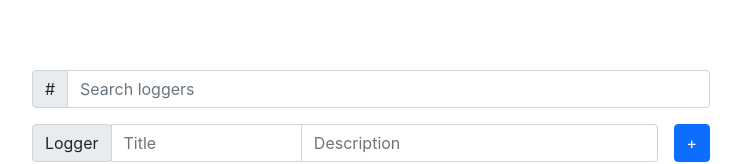
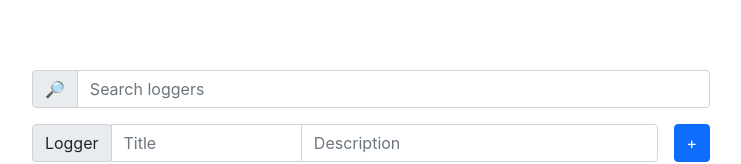
Before and after one commit to jwilld/habit-track, a Next.js app: page / in a window 1280 px wide. Shown: the part 574-738 px from the top of the page, without its empty margins (269-1010 px from the left). Built offline with nearby package versions, Linux system fonts and the light colour scheme.

Commit message:
change SearchInput addon

```diff
--- a/src/pages/index.tsx
+++ b/src/pages/index.tsx
@@ -19,11 +19,11 @@ const Home: NextPage = () => {
         </Head>
         <main className={styles.main}>
           <h1 className={styles.app_title}> Habit Track</h1>
-          <div style={{ overflow: 'scroll', height:'400px' }}>
+          <div style={{ overflowY: 'scroll', height: '400px' }}>
             <Card />
           </div>
           <div style={{ display: 'flex', flexDirection: 'column' }}>
-            <SearchInput addon="#" placeholder="Search loggers" />
+            <SearchInput addon="🔎" placeholder="Search loggers" />
             <PatternForm />
           </div>
         </main>
```
